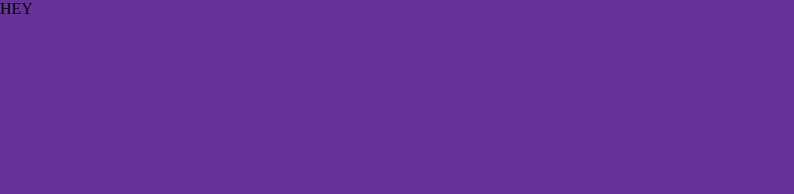
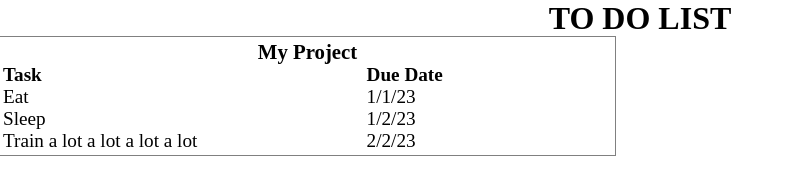
Before and after one commit to andreaamasio/To-Do-List, a website built with webpack: page src/template.html in a window 1280 px wide. Shown: the whole page, without its empty margins (0-794 px from the left). Built offline with nearby package versions, Linux system fonts and the light colour scheme.

Commit message:
Did first look style add dom manipulation, expansion of details

```diff
--- a/src/index.js
+++ b/src/index.js
@@ -1,30 +1,50 @@
-import "./style.css"
+// import "./style.css"
 import Project from "./projects.js"
 import Task from "./tasks.js"
 // logic list containing project
 // logic create project
 // logic add new project
 // logic delete project
-const myProject=Project("Today")
-const myTask1=Task('Fare Spesa','Andare all\'LIDL','10/12/24','Low')
-myProject.addToProject(myTask1)
-const myTask2=Task('Fare Lavatrice','Lavare colorati','11/12/24','Medium')
-myProject.addToProject(myTask2)
+// logic create list task
+// logic add task to list project
+// logic remove task from list project
+// logic toggle completed task
+// change todo priority
 
-console.log(myProject.projectList)
-myProject.removeFromProject(myTask1)
-console.log(myProject.projectList)
-console.log(myProject)
+const defaultProject=Project("My List")
+const firstTask=Task("x","eat","21-12-24","low", false)
+firstTask.toggleCompleted()
+console.log(firstTask.getCompleted)
+firstTask.priority='high'
+console.log(firstTask.priority)
 
 
 
 
 
 
-// logic create list task
-// logic add task to list project
-// logic remove task from list project
-// logic toggle completed task
-// change todo priority
+
+
+
+
+
+
+
+
+
+
+
+
+
+
+
+
+
+
+
+
+
+
+
 
 //localstorage the data
--- a/src/style.css
+++ b/src/style.css
@@ -1,7 +1,45 @@
 * {
     margin: 0;
     padding: 0;
+    list-style-type: none
 }
-body {
-    background-color: rebeccapurple;
+h1 {
+    text-align: center;
 }
+#content {
+    display: grid;
+    grid-template-columns: repeat(auto-fill, minmax(400px, 1fr));
+    font-size: 1.2rem;
+    gap: 50px
+}
+.project {
+    outline: 1px solid grey;
+    padding: 3px;
+    display: grid;
+    grid-template-areas:
+    "project-title project-title"
+    "task-title due-date-title"
+    "tasks due-date"
+
+    ;
+}
+.project-title {
+    text-align: center;
+    font-weight: bold;
+    font-size: 1.3rem;
+    grid-area: project-title;
+}
+.task-title {
+    grid-area: task-title;
+    font-weight: 700;
+}
+.due-date-title {
+    grid-area: due-date-title;
+    font-weight: 700;
+}
+.tasks {
+    grid-area: tasks;
+}
+.due-date {
+    grid-area: due-date;
+}
--- a/src/tasks.js
+++ b/src/tasks.js
@@ -1,6 +1,13 @@
 // factory function handle tasks
 
-export default function Task (title, description, dueDate, priority) {
 
-    return { title, description, dueDate, priority};
-  }
+export default function Task(title, description, dueDate, priority, completed) {
+
+
+    const toggleCompleted = function () {
+        this.completed = !this.completed;
+    };
+
+
+    return { title, description, dueDate, priority, completed, toggleCompleted};
+}
--- a/src/template.html
+++ b/src/template.html
@@ -6,21 +6,35 @@
     <title>To Do List</title>
     <!-- below line to be removed -->
     <script src="index.js" type="module"></script>
+    <link rel="stylesheet" href="style.css">
 </head>
 <body>
 
-    <header>
-        <nav>
+    <h1>TO DO LIST</h1>
 
-        </nav>
-    </header>
     <div id="content">
-        <div class="main-text">
-            HEY
+        <div class="project">
+            <p class="project-title">My Project</p>
+
+                <p class="task-title">Task</p>
+                <p class="due-date-title">Due Date</p>
+
+            <div class="tasks">
+                <ul class="project-list">
+                    <li class="project-task">Eat</li>
+                    <li class="project-task">Sleep</li>
+                    <li class="project-task">Train a lot a lot a lot a lot</li>
+                </ul>
+            </div>
+            <div class="due-date">
+                <ul class="due-date-list">
+                    <li class="due-date-task">1/1/23</li>
+                    <li class="due-date-task">1/2/23</li>
+                    <li class="due-date-task">2/2/23</li>
+                </ul>
+            </div>
         </div>
-        <div class="image">
 
-        </div>
     </div>
 
 
```
Also changed, not shown: src/projects.js (+7 -0 lines).
